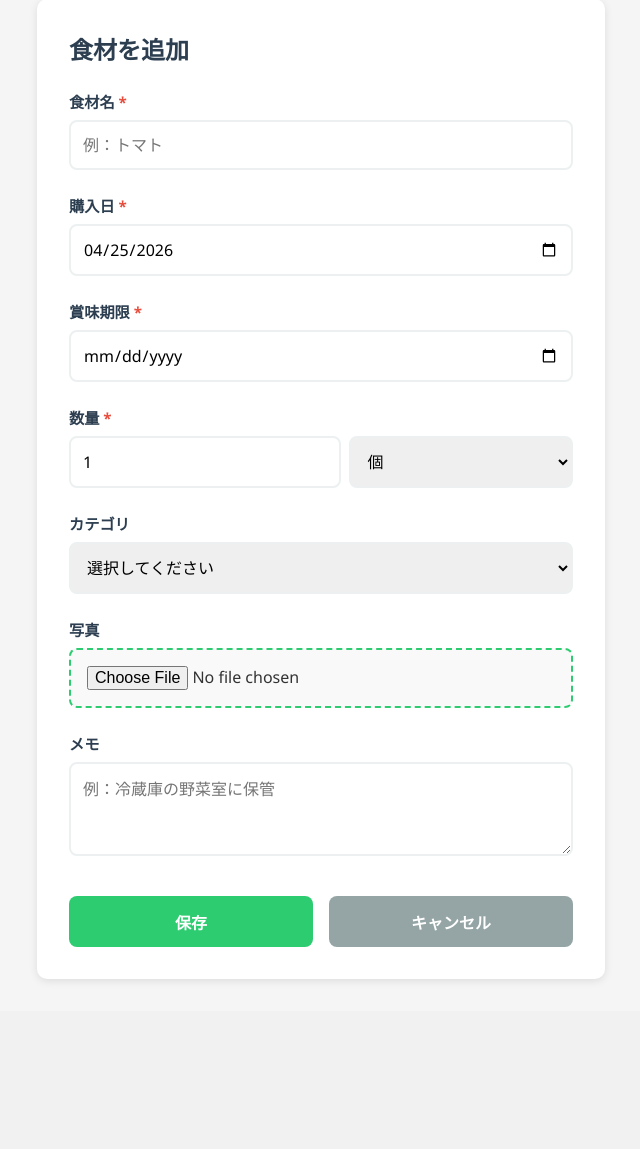
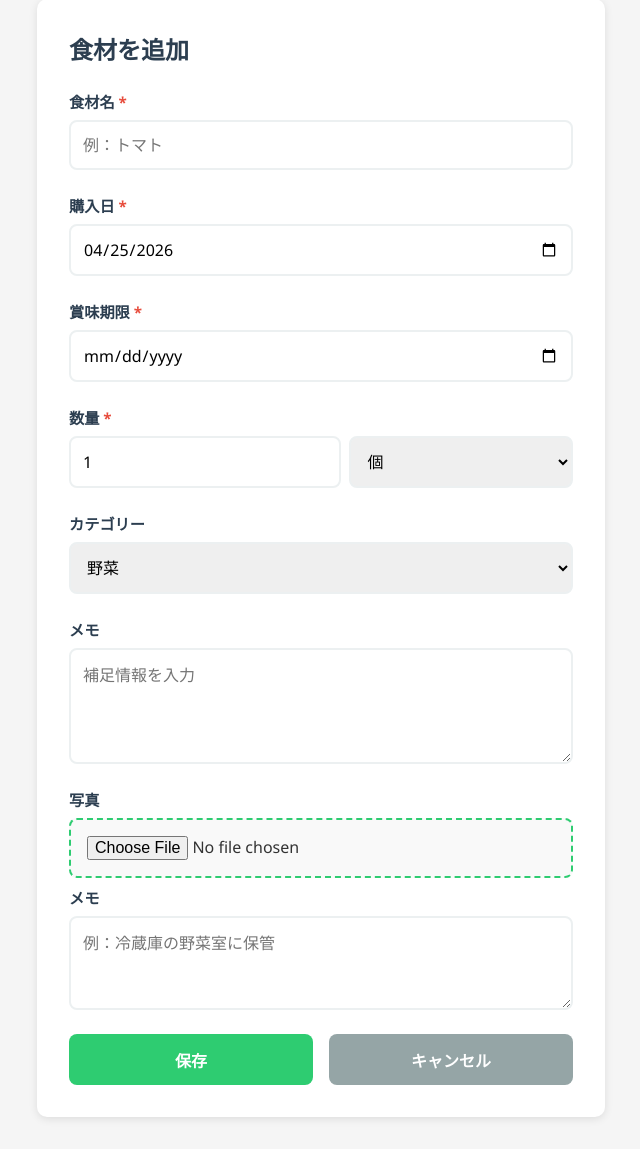
Before and after one commit to izuizu1122/team1, a Flask app: page /add in a window 1280 px wide. Shown: the part 100-1249 px from the top of the page, without its empty margins (319-959 px from the left). Before the commit the page ends 1079 px from the top, so only its background shows below. Run offline with Flask 3, Linux system fonts and the light colour scheme.

Commit message:
食材登録・編集機能へのカテゴリー選択とメモ欄の追加、および一覧画面への表示実装

```diff
--- a/app.py
+++ b/app.py
@@ -6,7 +6,7 @@ app = Flask(__name__)
 
 # データベースに接続する関数（後で使います）
 def get_db_connection():
-    db_path = os.path.join('datebase', 'food_app.db')
+    db_path = os.path.join('database', 'food_app.db')
     conn = sqlite3.connect(db_path)
     conn.row_factory = sqlite3.Row
     return conn
--- a/templates/edit.html
+++ b/templates/edit.html
@@ -101,39 +101,23 @@
 
                 <!-- カテゴリ -->
                 <div class="form-group">
-                    <label for="category">カテゴリ</label>
+                    <label for="category">カテゴリー</label>
                     <select id="category" name="category">
-                        <option value="">選択してください</option>
-                        <option value="野菜"
-                            {% if ingredient and ingredient['category']=='野菜' %}selected{% endif %}>
-                            野菜
-                        </option>
-                        <option value="果物"
-                            {% if ingredient and ingredient['category']=='果物' %}selected{% endif %}>
-                            果物
-                        </option>
-                        <option value="乳製品"
-                            {% if ingredient and ingredient['category']=='乳製品' %}selected{% endif %}>
-                            乳製品
-                        </option>
-                        <option value="肉"
-                            {% if ingredient and ingredient['category']=='肉' %}selected{% endif %}>
-                            肉
-                        </option>
-                        <option value="魚"
-                            {% if ingredient and ingredient['category']=='魚' %}selected{% endif %}>
-                            魚
-                        </option>
-                        <option value="調味料"
-                            {% if ingredient and ingredient['category']=='調味料' %}selected{% endif %}>
-                            調味料
-                        </option>
-                        <option value="その他"
-                            {% if ingredient and ingredient['category']=='その他' %}selected{% endif %}>
-                            その他
-                        </option>
-                    </select>
-                </div>
+                        <option value="野菜" {% if ingredient and ingredient['category'] == '野菜' %}selected{% endif %}>野菜</option>
+                        <option value="肉" {% if ingredient and ingredient['category'] == '肉' %}selected{% endif %}>肉</option>
+                        <option value="魚" {% if ingredient and ingredient['category'] == '魚' %}selected{% endif %}>魚</option>
+                        <option value="調味料" {% if ingredient and ingredient['category'] == '調味料' %}selected{% endif %}>調味料</option>
+                        <option value="その他" {% if ingredient and ingredient['category'] == 'その他' %}selected{% endif %}>その他</option>
+
+
+
+                </select>
+            </div><div class="form-group">
+                <label for="memo">メモ</label>
+                <textarea id="memo" name="memo" rows="4" placeholder="補足情報を入力">{{ ingredient['memo'] if ingredient else '' }}</textarea>
+            </div>
+
+            <div class="form-group">
 
                 <!-- 写真アップロード -->
                 <div class="form-group">
```
Also changed, not shown: templates/index.html (+8 -0 lines), database/schema.sql (renamed from datebase/schema.sql), 2 other files.
